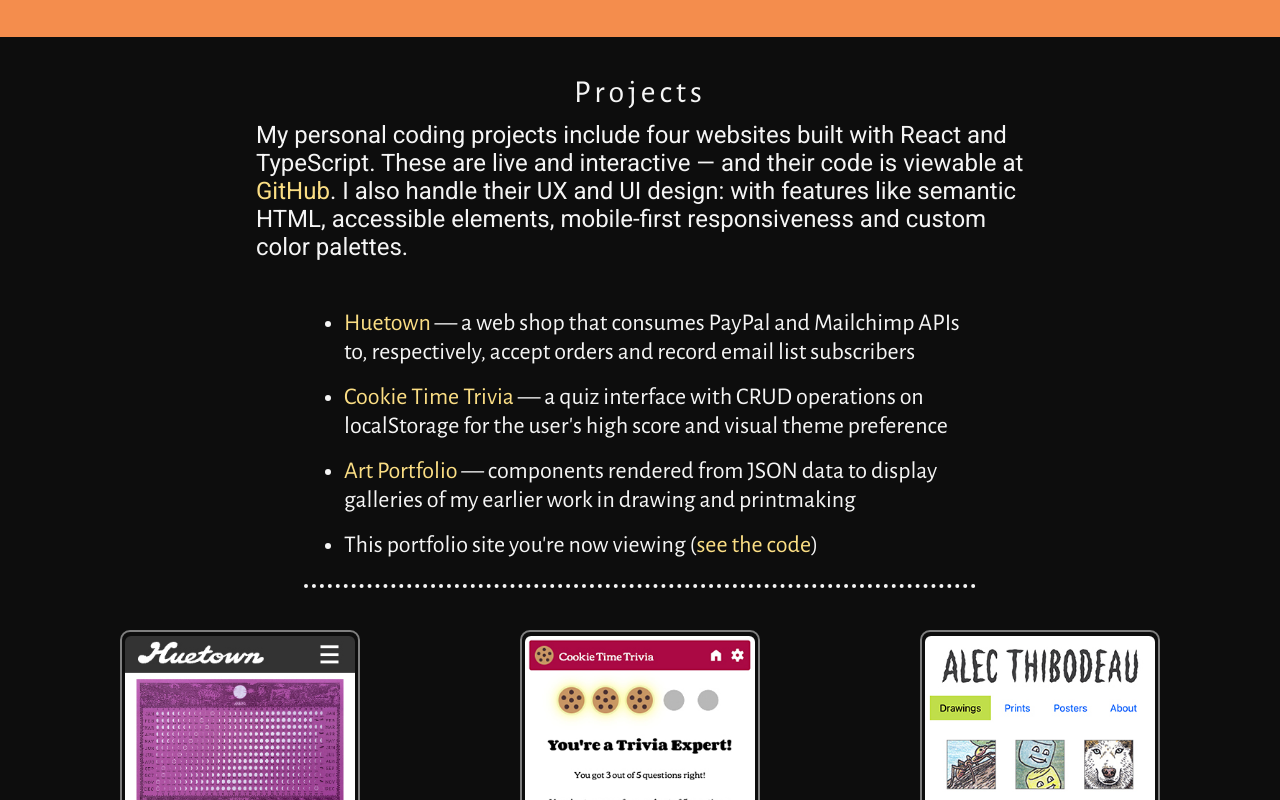
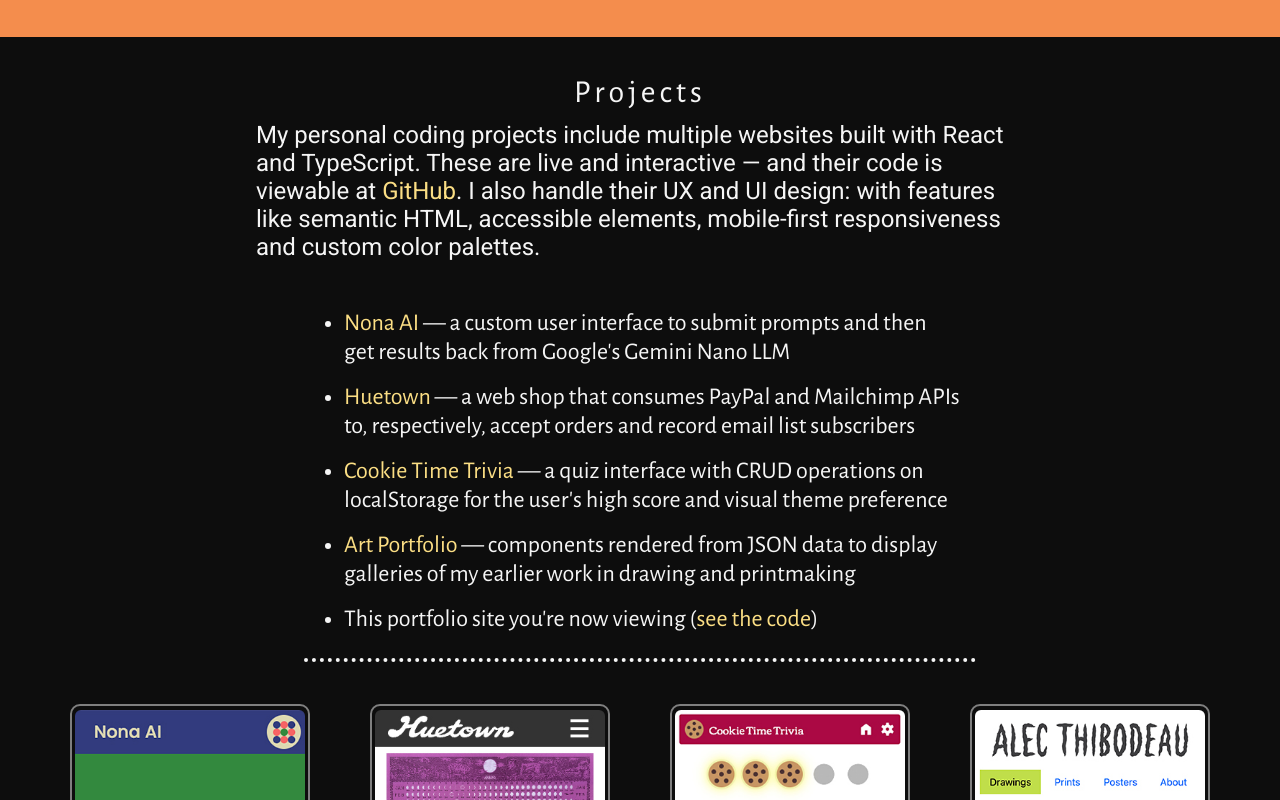
Before and after one commit to alecthibodeau/alecthibodeau.github.io, a React (Create React App) app: page / in a window 1280 px wide. Shown: the part 1020-1820 px from the top of the page. Built offline with nearby package versions, Linux system fonts and the light colour scheme.

Commit message:
Update projects to include more

```diff
--- a/src/components/Main.tsx
+++ b/src/components/Main.tsx
@@ -16,7 +16,7 @@
   const { projectItems, sections, hypertextReference } = constants;
   const { formatTitleCase } = helpers;
 
-  const selectProjects = projectItems.slice(1, 4);
+  const selectProjects = projectItems.slice(0, 4);
 
   /**
    * Spread attributes can be useful but they also make it easy to pass unnecessary props
@@ -87,7 +87,7 @@
       <section>
         <h3 className="section-title">{formatTitleCase(sections.projects)}</h3>
         <p>
-          My personal coding projects include four websites built with React and
+          My personal coding projects include multiple websites built with React and
           TypeScript. These are live and interactive &mdash; and their code is
           viewable at <a href={hypertextReference.gitHub} className="text-link">GitHub</a>.
           I also handle their UX and UI design: with features like semantic HTML,
```
